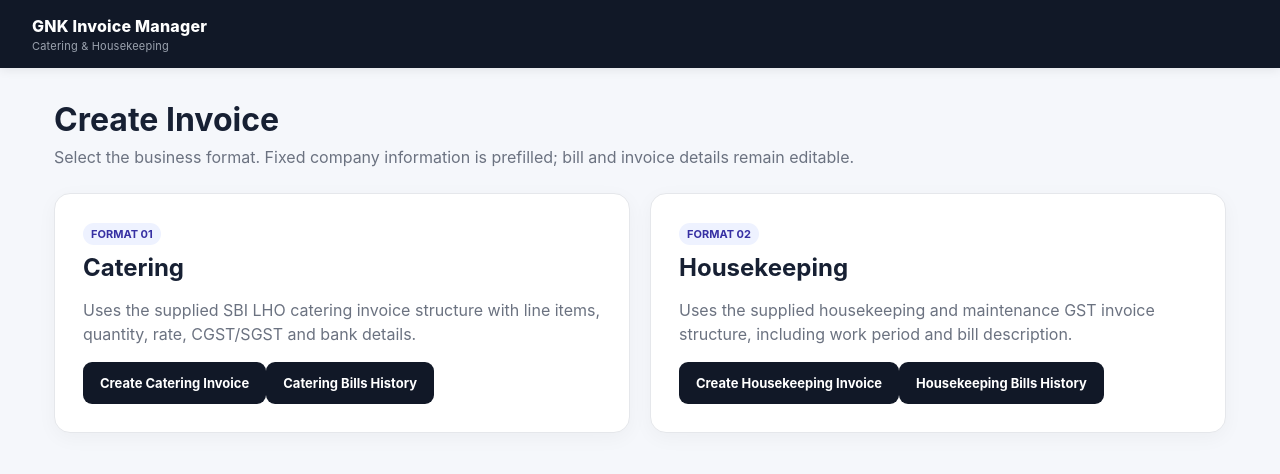
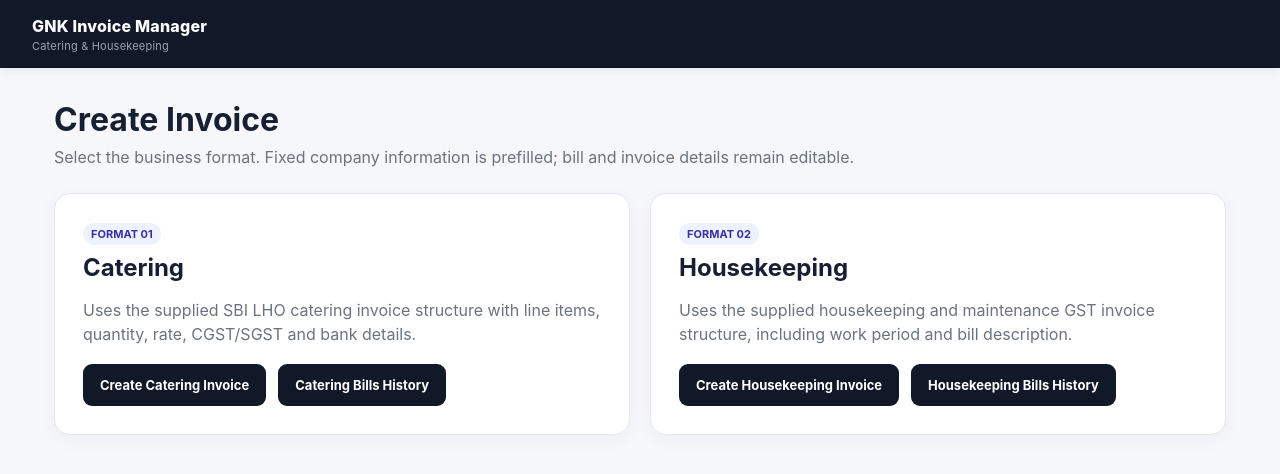
Before and after one commit to Meenachin/gnk-invoice-manager, a Next.js app: page / in a window 1280 px wide. Shown: the top 474 px of the page. Built offline with nearby package versions, Linux system fonts and the light colour scheme.

Commit message:
Update page.tsx

```diff
--- a/app/page.tsx
+++ b/app/page.tsx
@@ -24,7 +24,15 @@ export default function Home() {
             items, quantity, rate, CGST/SGST and bank details.
           </p>
 
-          <div className="actions">
+          <div
+            style={{
+              display: 'flex',
+              gap: '12px',
+              alignItems: 'center',
+              flexWrap: 'wrap',
+              marginTop: '18px',
+            }}
+          >
             <Link
               className="btn"
               href="/invoices/new?type=catering"
@@ -52,7 +60,15 @@ export default function Home() {
             structure, including work period and bill description.
           </p>
 
-          <div className="actions">
+          <div
+            style={{
+              display: 'flex',
+              gap: '12px',
+              alignItems: 'center',
+              flexWrap: 'wrap',
+              marginTop: '18px',
+            }}
+          >
             <Link
               className="btn"
               href="/invoices/new?type=housekeeping"
```
